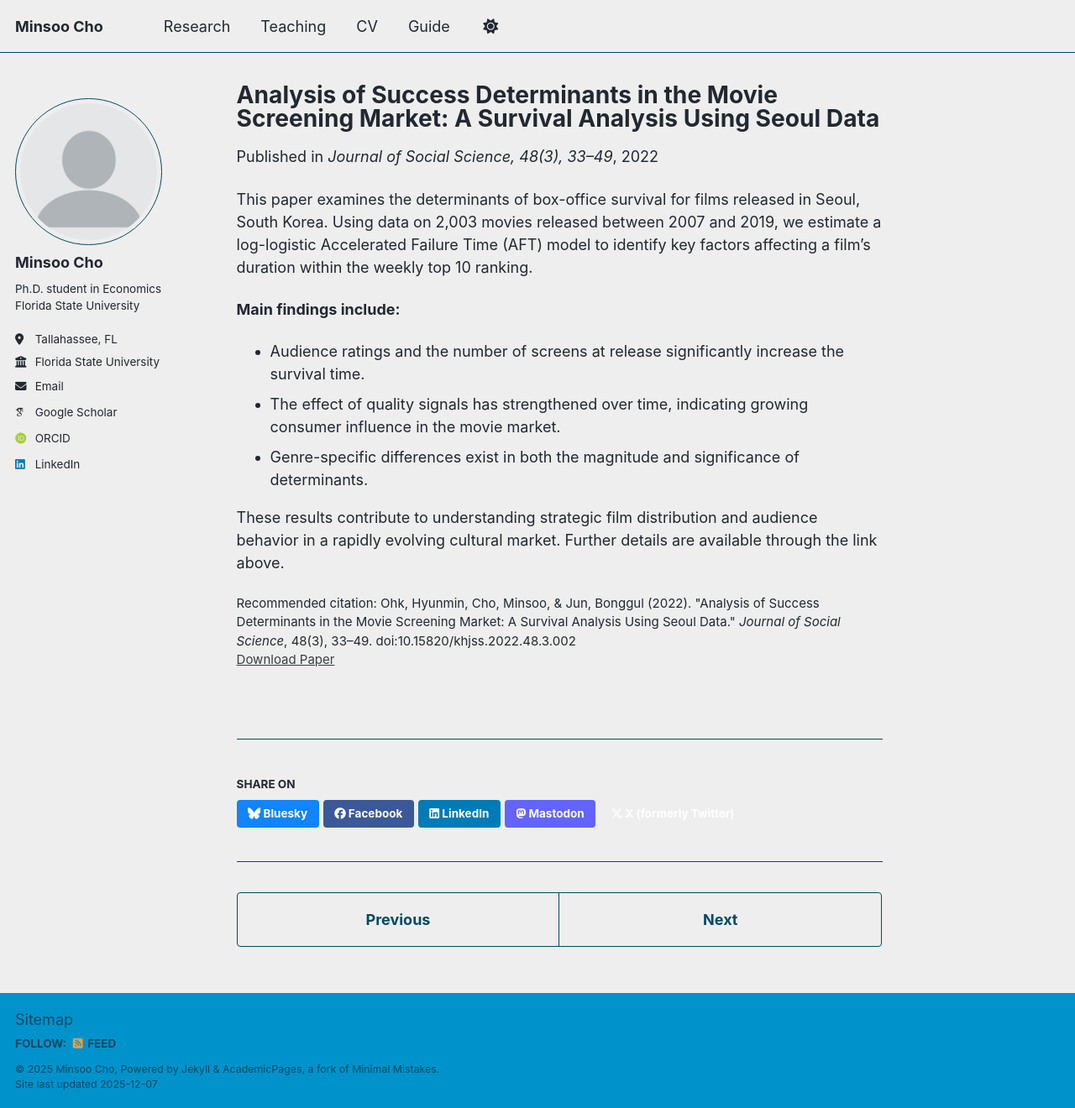
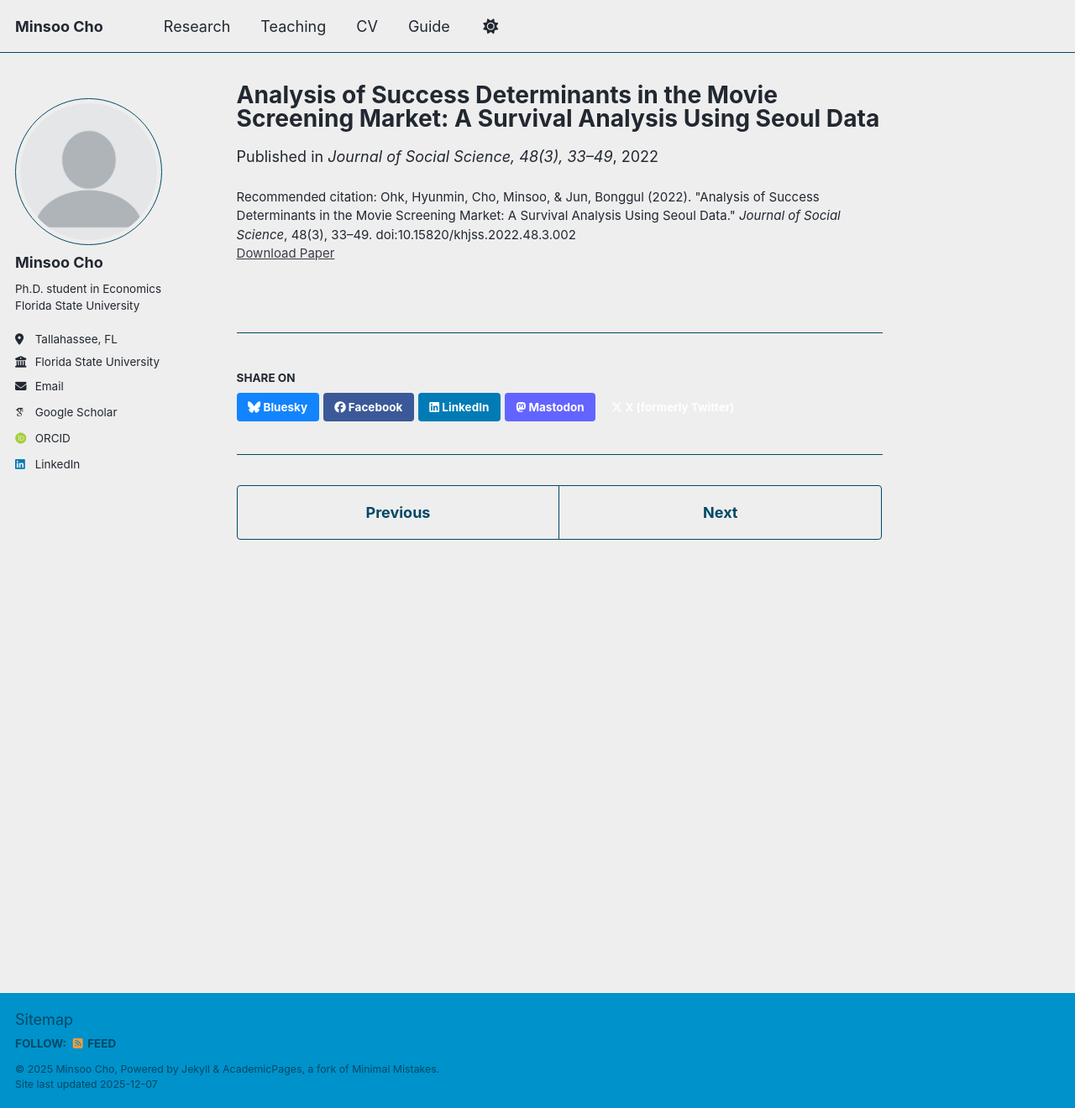
Before and after one commit to minsoo-cho/minsoo-cho.github.io, a Jekyll site: the page built from _publications/2009-10-01-paper-title-number-1.md, in a window 1280 px wide and 1320 px high. Shown: the whole window at 84% size. Built offline with Jekyll 4.4.1, drawn with Linux system fonts in a browser that asks for light colours; some web fonts are replaced; a script bundle is joined from its source files by our own code; library files that are not in the unit come from our copies.

Commit message:
Update 2009-10-01-paper-title-number-1.md

```diff
--- a/_publications/2009-10-01-paper-title-number-1.md
+++ b/_publications/2009-10-01-paper-title-number-1.md
@@ -10,13 +10,3 @@ paperurl: "https://www.kci.go.kr/kciportal/ci/sereArticleSearch/ciSereArtiView.k
 doi: "10.15820/khjss.2022.48.3.002"
 citation: "Ohk, Hyunmin, Cho, Minsoo, & Jun, Bonggul (2022). &quot;Analysis of Success Determinants in the Movie Screening Market: A Survival Analysis Using Seoul Data.&quot; <i>Journal of Social Science</i>, 48(3), 33–49. doi:10.15820/khjss.2022.48.3.002"
 ---
-This paper examines the determinants of box-office survival for films released in Seoul, South Korea.
-Using data on 2,003 movies released between 2007 and 2019, we estimate a log-logistic Accelerated Failure Time (AFT) model to identify key factors affecting a film’s duration within the weekly top 10 ranking.
-
-**Main findings include:**
-
-- Audience ratings and the number of screens at release significantly increase the survival time.
-- The effect of quality signals has strengthened over time, indicating growing consumer influence in the movie market.
-- Genre-specific differences exist in both the magnitude and significance of determinants.
-
-These results contribute to understanding strategic film distribution and audience behavior in a rapidly evolving cultural market. Further details are available through the link above.
```
